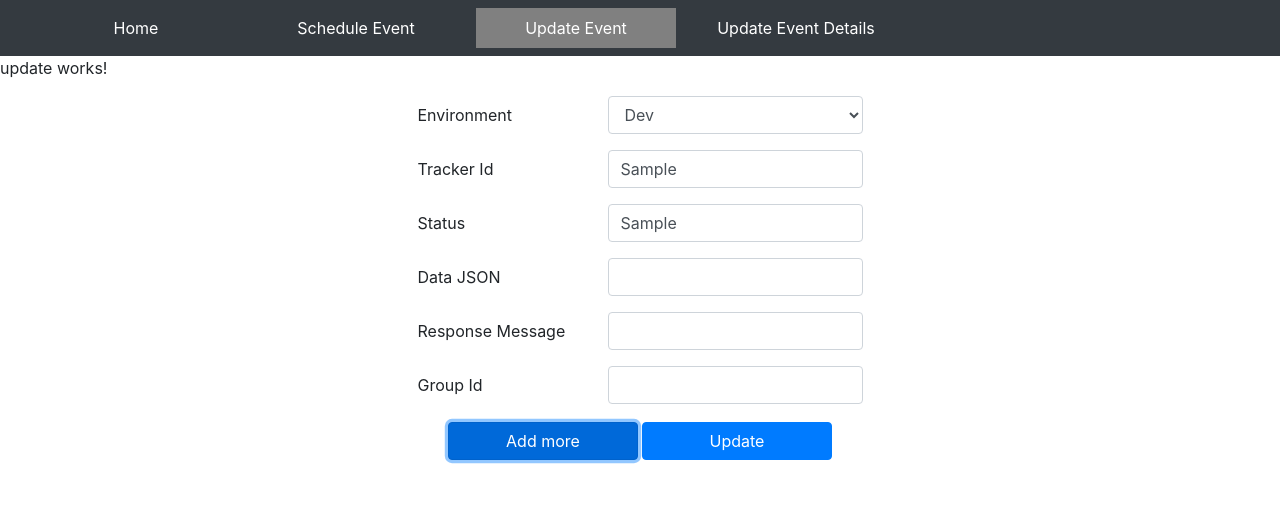
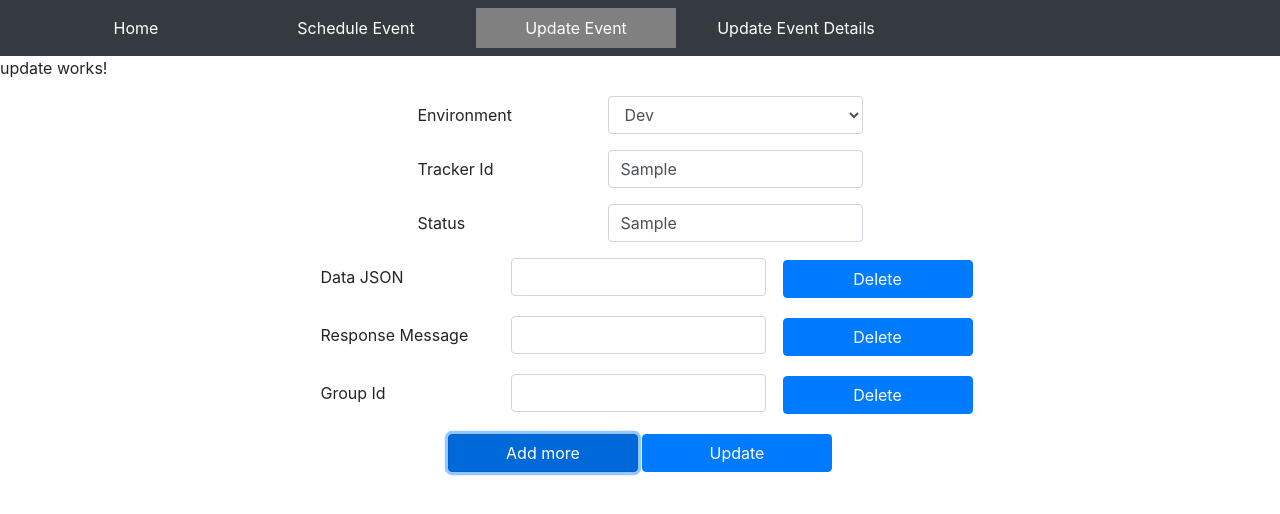
Before and after one commit to tirthankar-kundu-persi/Event-Update-Utility, an Angular app: page /update in a window 1280 px wide. Both pictures are taken after typing "Sample", "Sample" into the empty fields and a click on the button "Add more". Shown: the top 514 px of the page. Built offline with nearby package versions, Linux system fonts and the light colour scheme.

Commit message:
Added functionality for form fields and added delete button

```diff
--- a/src/app/update/update.component.html
+++ b/src/app/update/update.component.html
@@ -1,7 +1,7 @@
 <p>update works!</p>
 
 <div class="container">
-  <form>
+  <form #form1>
     <div class="form-group row justify-content-center">
       <label for="evnviornment" class="col-sm-2 col-form-label"
         >Environment</label
@@ -26,11 +26,11 @@
     <div class="form-group row justify-content-center">
       <label for="status" class="col-sm-2 col-form-label">Status</label>
       <div class="col-3">
-        <input type="Text" class="form-control" id="status" #status />
+        <input type="Text" class="form-control" id="s" #status />
       </div>
     </div>
 
-    <div *ngIf="add" class="form-group row justify-content-center">
+    <div *ngIf="hideData" class="form-group row justify-content-center">
       <label for="dataJson" class="col-sm-2 col-form-label">Data JSON</label>
       <div class="col-3">
         <input
@@ -41,9 +41,17 @@
           name="data"
         />
       </div>
+      <button
+        type="button"
+        style="margin: 2px"
+        class="btn btn-primary col-2"
+        (click)="hide_data()"
+      >
+        Delete
+      </button>
     </div>
 
-    <div *ngIf="add" class="form-group row justify-content-center">
+    <div *ngIf="hideResponse" class="form-group row justify-content-center">
       <label for="responseMsg" class="col-sm-2 col-form-label"
         >Response Message</label
       >
@@ -56,9 +64,17 @@
           name="msg"
         />
       </div>
+      <button
+        type="button"
+        style="margin: 2px"
+        class="btn btn-primary col-2"
+        (click)="hide_res()"
+      >
+        Delete
+      </button>
     </div>
 
-    <div *ngIf="add" class="form-group row justify-content-center">
+    <div *ngIf="hideGroup" class="form-group row justify-content-center">
       <label for="groupId" class="col-sm-2 col-form-label">Group Id</label>
       <div class="col-3">
         <input
@@ -69,6 +85,14 @@
           name="group"
         />
       </div>
+      <button
+        type="button"
+        style="margin: 2px"
+        class="btn btn-primary col-2"
+        (click)="hide_group()"
+      >
+        Delete
+      </button>
     </div>
 
     <div class="form-group row justify-content-center">
@@ -85,6 +109,7 @@
         style="margin: 2px"
         class="btn btn-primary col-2"
         (click)="onAdd(environment.value, trackingId.value, status.value)"
+        (click)="clear(form1)"
       >
         Update
       </button>
--- a/src/app/update/update.component.ts
+++ b/src/app/update/update.component.ts
@@ -11,13 +11,16 @@ export class UpdateComponent implements OnInit {
   environment = "";
   trackerId;
   status = "";
-  table = false;
+
   json;
   entries;
   dataJson;
   responseMsg;
   groupId;
   add = false;
+  hideGroup = false;
+  hideResponse = false;
+  hideData = false;
 
   constructor(private service: UpdateService) {}
 
@@ -28,7 +31,7 @@ export class UpdateComponent implements OnInit {
     this.environment = env;
     this.trackerId = Number(id);
     this.status = status;
-    this.table = true;
+    // this.table = true;
 
     this.service.add(
       this.environment,
@@ -41,9 +44,36 @@ export class UpdateComponent implements OnInit {
 
     this.entries = this.service.get();
     this.json = this.service.getjson();
+    // this.add = false;
+    this.hideGroup = false;
+    this.hideResponse = false;
+    this.hideData = false;
   }
-
   onAddMore() {
-    this.add = true;
+    // this.add = true;
+    this.hideGroup = true;
+    this.hideResponse = true;
+    this.hideData = true;
+  }
+  clear(form1) {
+    form1.reset();
+  }
+  hide_data() {
+    // this.add = false;
+    // this.hideGroup = false;
+    // this.hideResponse = false;
+    this.hideData = false;
+  }
+  hide_res() {
+    // this.add = false;
+    // this.hideGroup = false;
+    this.hideResponse = false;
+    // this.hideData = false;
+  }
+  hide_group() {
+    // this.add = false;
+    this.hideGroup = false;
+    // this.hideResponse = false;
+    // this.hideData = false;
   }
 }
```
